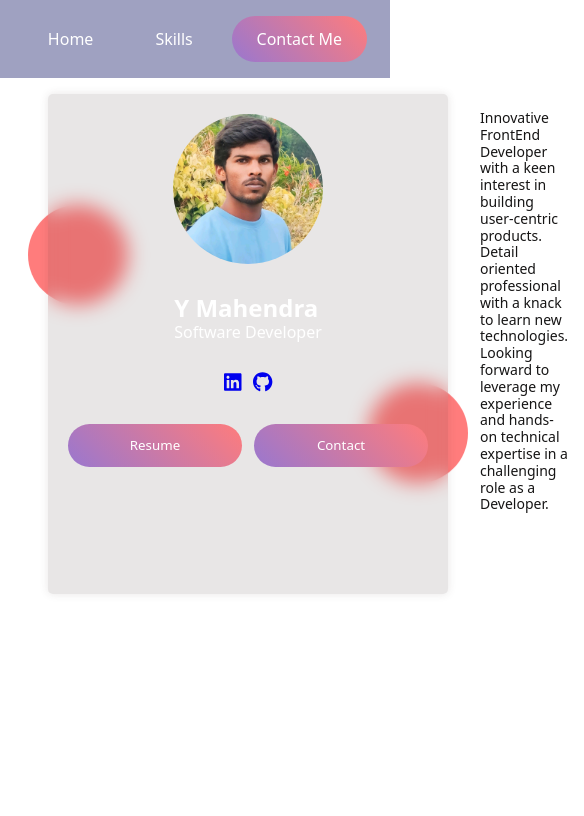
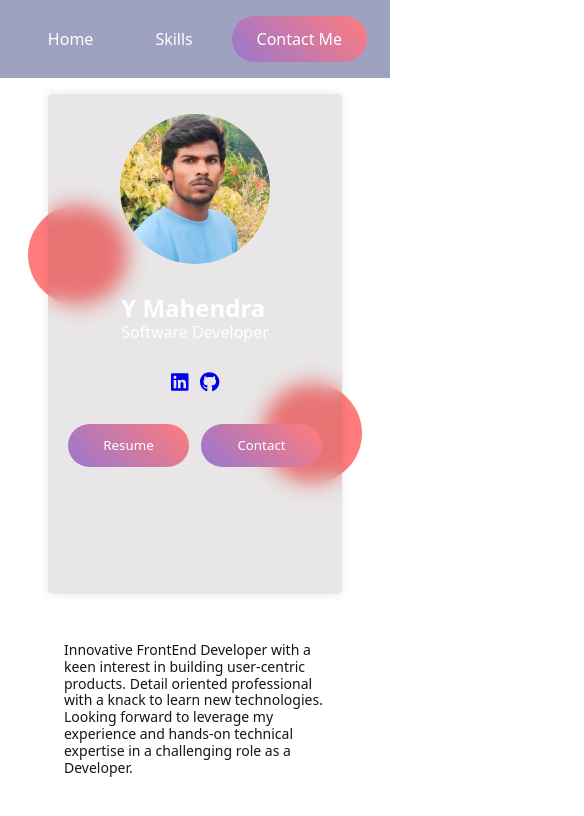
Before and after one commit to Mahendra273/Mahendra_Portfolio, a React (Vite) app: page / in a window 390 px wide. Shown: the top 816 px of the page, 584 px wide, since content can reach past the window. Built offline with nearby package versions, Linux system fonts and the light colour scheme.

Commit message:
mobile responsive

```diff
--- a/src/Home.jsx
+++ b/src/Home.jsx
@@ -3,7 +3,7 @@
 export default function Home() {
   return (
     <>
-    <div style={{display:"flex",gap:'1rem'}}>
+    <div className='card_discreption_section'>
     <ProfileCard/>
     <div className='description_container'>
       <p className='caption'>
--- a/src/Navbar.css
+++ b/src/Navbar.css
@@ -72,6 +72,9 @@
 }
 .profile_container{
     position: relative;
+    width: 100%;
+    display: flex;
+    justify-content: center;
 
 }
 .card{
@@ -165,8 +168,11 @@
 .card_discreption_section{
     display: flex;
     gap:1rem;
-    flex-wrap: wrap;
+    width: 100%;
+
+
 }
+
 @keyframes MoveTop{
     0%{
         transform:translateY(0)
@@ -187,3 +193,19 @@
         transform: translateY(0px);
     }
 }
+
+@media screen and (max-width:1000px){
+    .card_discreption_section{
+        display: flex;
+        flex-direction: column;
+        gap:2rem;
+        align-items: center;
+    }
+}
+@media screen and (max-width:768px){
+    .card{
+        width: 100%;
+        max-width: 100%;
+    }
+
+}
```
